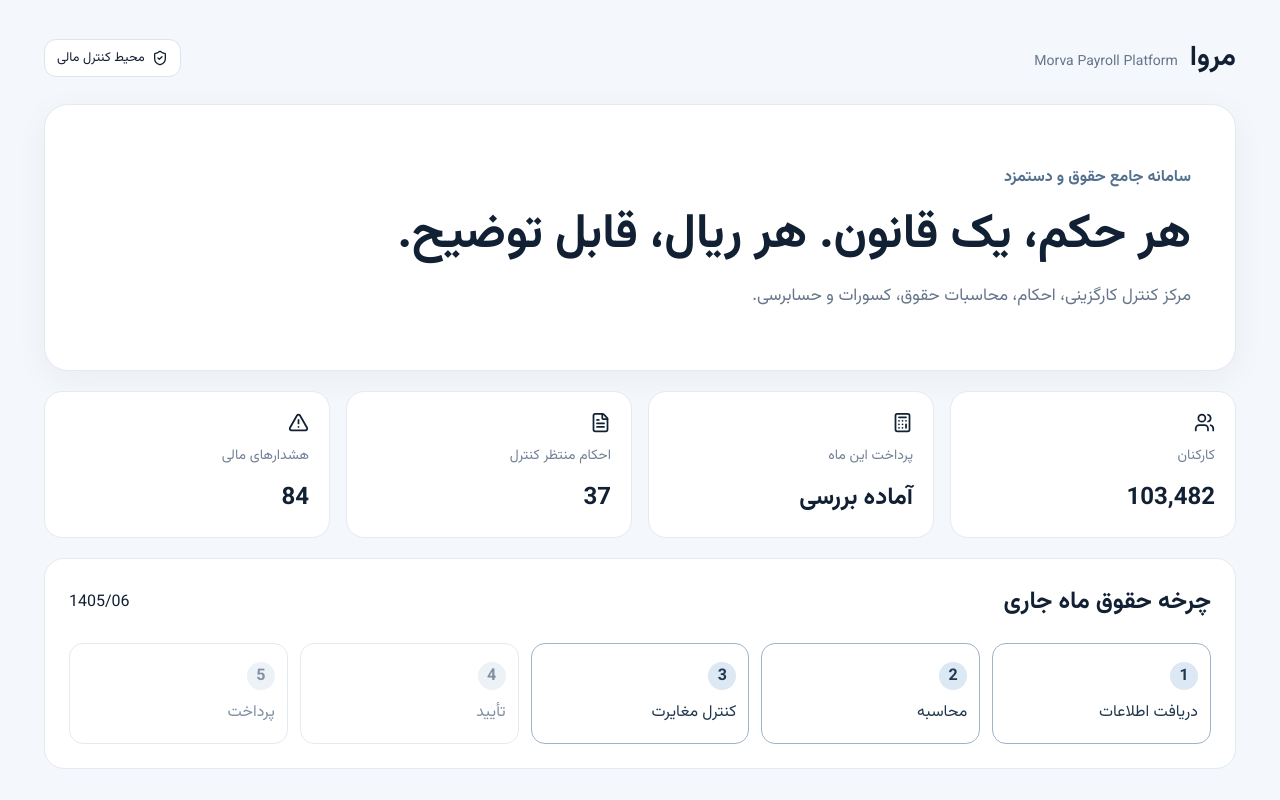
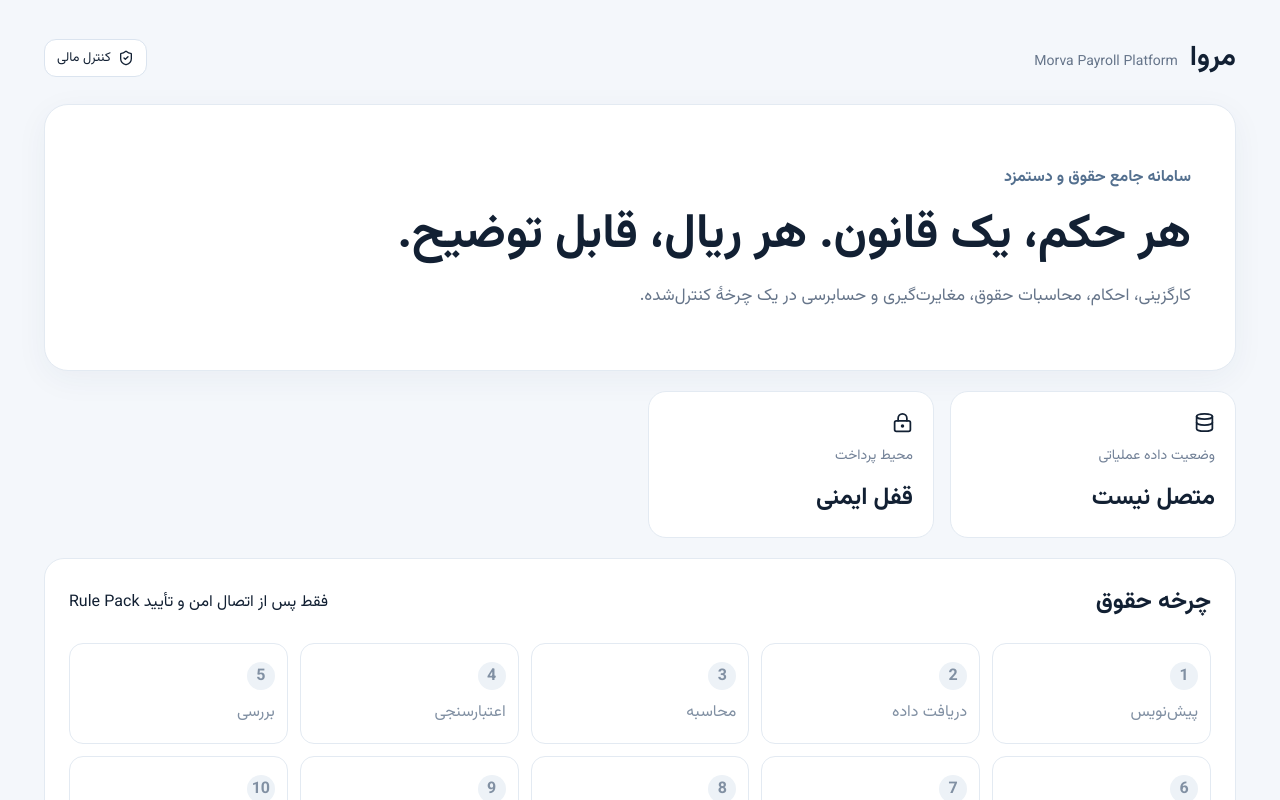
Before and after one commit to Ali-Marandi/Morva, a React (Vite) app in the folder web/: page / in a window 1280 px wide. Shown: the top 800 px of the page. Built offline with nearby package versions, Linux system fonts and the light colour scheme.

Commit message:
fix(web): remove fabricated operational metrics and use fail-closed dashboard

```diff
--- a/web/src/main.tsx
+++ b/web/src/main.tsx
@@ -1,22 +1,51 @@
 import React from "react";
 import { createRoot } from "react-dom/client";
-import { ShieldCheck, Calculator, Users, FileText, AlertTriangle } from "lucide-react";
+import { ShieldCheck, Database, LockKeyhole } from "lucide-react";
 import "./styles.css";
-
-const stats = [
-  ["کارکنان", "103,482", Users],
-  ["پرداخت این ماه", "آماده بررسی", Calculator],
-  ["احکام منتظر کنترل", "37", FileText],
-  ["هشدارهای مالی", "84", AlertTriangle],
-];
 
 function App() {
   return (
-    <main className="shell">
-      <header className="topbar"><div><strong>مروا</strong><span>Morva Payroll Platform</span></div><div className="badge"><ShieldCheck size={16}/> محیط کنترل مالی</div></header>
-      <section className="hero"><div><p className="eyebrow">سامانه جامع حقوق و دستمزد</p><h1>هر حکم، یک قانون. هر ریال، قابل توضیح.</h1><p>مرکز کنترل کارگزینی، احکام، محاسبات حقوق، کسورات و حسابرسی.</p></div></section>
-      <section className="grid">{stats.map(([label, value, Icon]) => <article className="card" key={label as string}><Icon size={21}/><span>{label}</span><strong>{value}</strong></article>)}</section>
-      <section className="panel"><div className="panel-head"><h2>چرخه حقوق ماه جاری</h2><span>1405/06</span></div><div className="steps">{["دریافت اطلاعات", "محاسبه", "کنترل مغایرت", "تأیید", "پرداخت"].map((item, i) => <div className={i < 3 ? "step active" : "step"} key={item}><b>{i+1}</b>{item}</div>)}</div></section>
+    <main className="shell" dir="rtl">
+      <header className="topbar">
+        <div><strong>مروا</strong><span>Morva Payroll Platform</span></div>
+        <div className="badge"><ShieldCheck size={16}/> کنترل مالی</div>
+      </header>
+
+      <section className="hero">
+        <div>
+          <p className="eyebrow">سامانه جامع حقوق و دستمزد</p>
+          <h1>هر حکم، یک قانون. هر ریال، قابل توضیح.</h1>
+          <p>کارگزینی، احکام، محاسبات حقوق، مغایرت‌گیری و حسابرسی در یک چرخهٔ کنترل‌شده.</p>
+        </div>
+      </section>
+
+      <section className="grid">
+        <article className="card">
+          <Database size={21}/>
+          <span>وضعیت داده عملیاتی</span>
+          <strong>متصل نیست</strong>
+        </article>
+        <article className="card">
+          <LockKeyhole size={21}/>
+          <span>محیط پرداخت</span>
+          <strong>قفل ایمنی</strong>
+        </article>
+      </section>
+
+      <section className="panel">
+        <div className="panel-head">
+          <h2>چرخه حقوق</h2>
+          <span>فقط پس از اتصال امن و تأیید Rule Pack</span>
+        </div>
+        <div className="steps">
+          {["پیش‌نویس", "دریافت داده", "محاسبه", "اعتبارسنجی", "بررسی", "تأیید", "قفل", "خروجی", "ارسال", "تأیید پرداخت", "مغایرت‌گیری"].map((item, i) => (
+            <div className="step" key={item}>
+              <b>{i + 1}</b>{item}
+            </div>
+          ))}
+        </div>
+        <p className="notice">هیچ شاخص، مبلغ یا وضعیت عملیاتی ساختگی در این رابط نمایش داده نمی‌شود.</p>
+      </section>
     </main>
   );
 }
```
